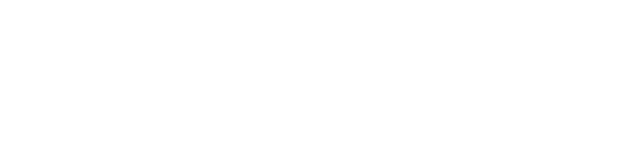
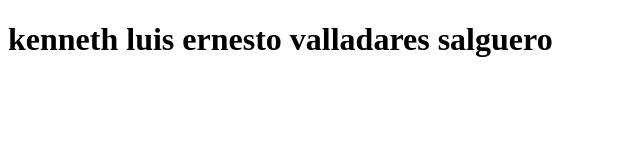
Before and after one commit to Kvalladares2016277/IN5AM, a plain HTML site: page index.html in a window 1280 px wide. Shown: the whole page, without its empty margins (0-640 px from the left). Drawn offline with Linux system fonts and the light colour scheme.

Commit message:
se agrego nombre del programador a la pagina

```diff
--- a/index.html
+++ b/index.html
@@ -6,6 +6,7 @@
     <title>Primera pagina con Git</title>
 </head>
 <body>
+    <h1> kenneth luis ernesto valladares salguero </h1>
 
 </body>
 </html>
```
